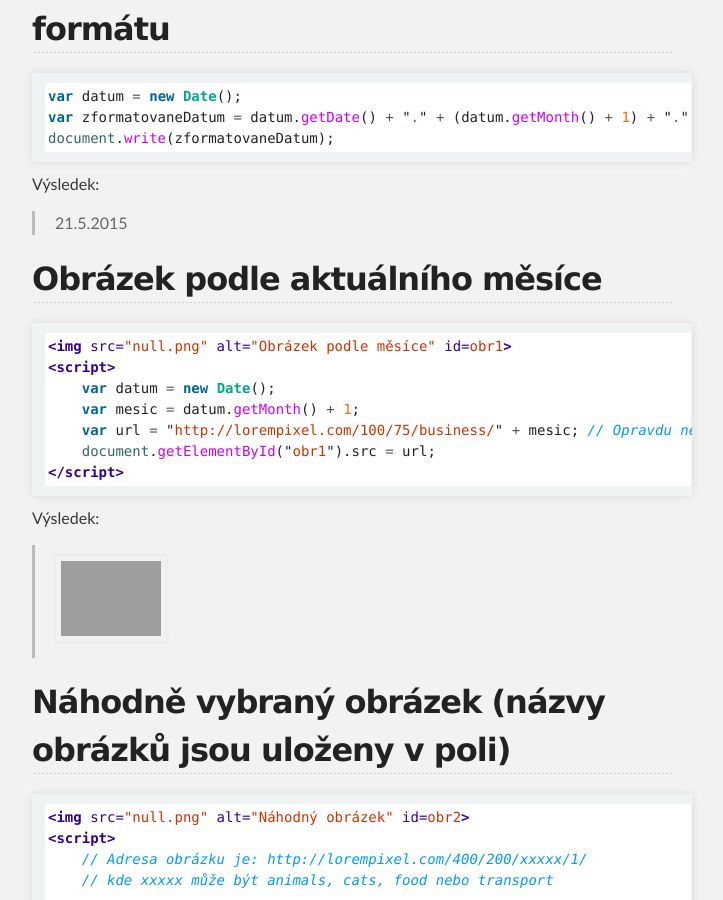
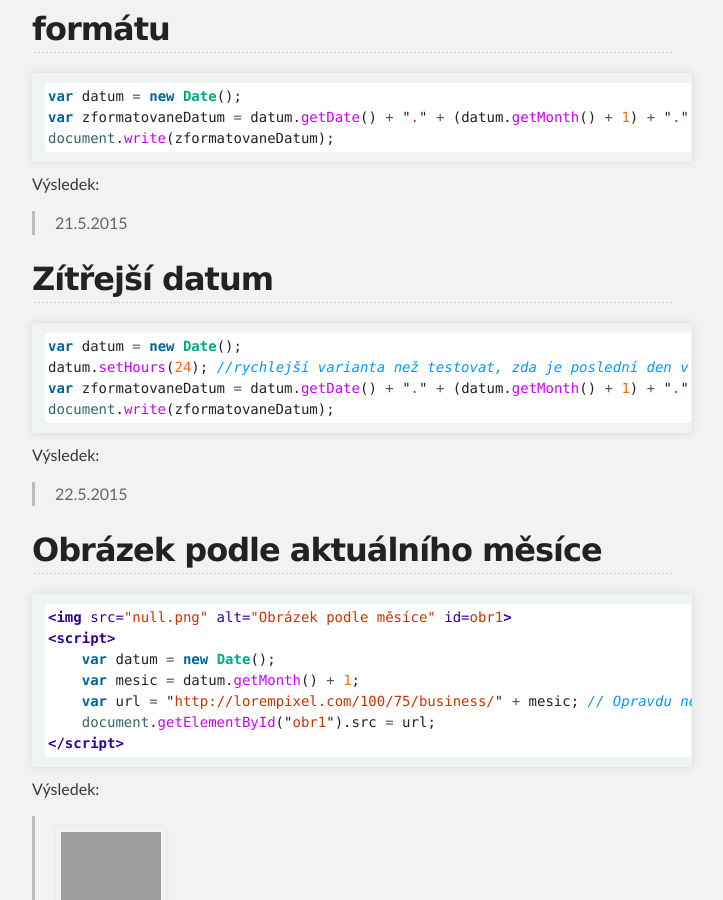
Before and after one commit to atepr/maturita, a Jekyll site: the page built from wa08-math.md, in a window 1280 px wide and 900 px high, scrolled down 755 px, cut to the strip 0-900 px from the top of the window. Shown: the whole strip, without its empty margins (288-1011 px from the left). Built offline with Jekyll 4.4.1, drawn with Linux system fonts in a browser that asks for light colours; Markdown is read by kramdown in place of the engine named in the settings; grey boxes are pictures that could not be loaded.

Commit message:
Zítřek v ot. 8

````diff
--- a/wa08-math.md
+++ b/wa08-math.md
@@ -27,6 +27,26 @@ Výsledek:
 <blockquote>
 <script>
 var datum = new Date();
+var zformatovaneDatum = datum.getDate() + "." + (datum.getMonth() + 1) + "." + datum.getFullYear();
+document.write(zformatovaneDatum);
+</script>
+</blockquote>
+
+##Zítřejší datum
+
+```js
+var datum = new Date();
+datum.setHours(24); //rychlejší varianta než testovat, zda je poslední den v měsíci a pak i v roce
+var zformatovaneDatum = datum.getDate() + "." + (datum.getMonth() + 1) + "." + datum.getFullYear();
+document.write(zformatovaneDatum);
+```
+
+Výsledek:
+
+<blockquote>
+<script>
+var datum = new Date();
+datum.setHours(24);
 var zformatovaneDatum = datum.getDate() + "." + (datum.getMonth() + 1) + "." + datum.getFullYear();
 document.write(zformatovaneDatum);
 </script>
````
